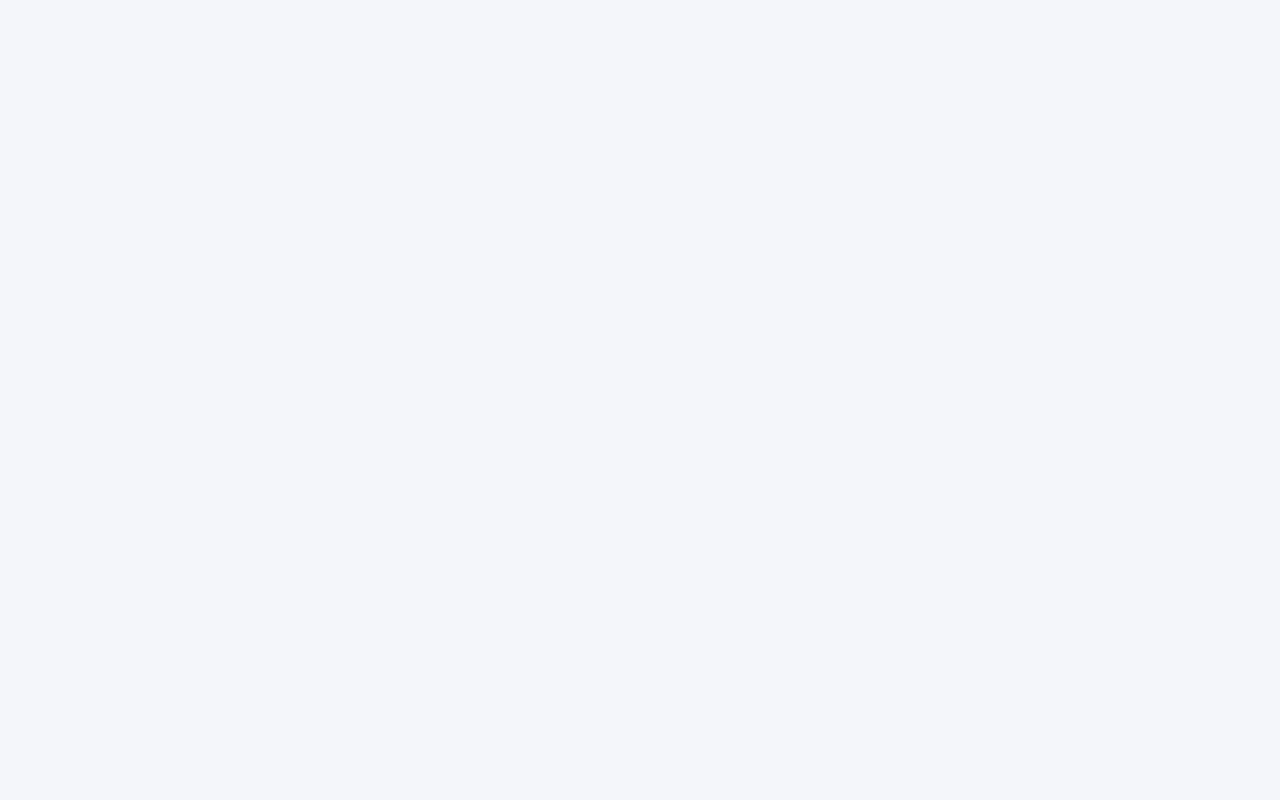
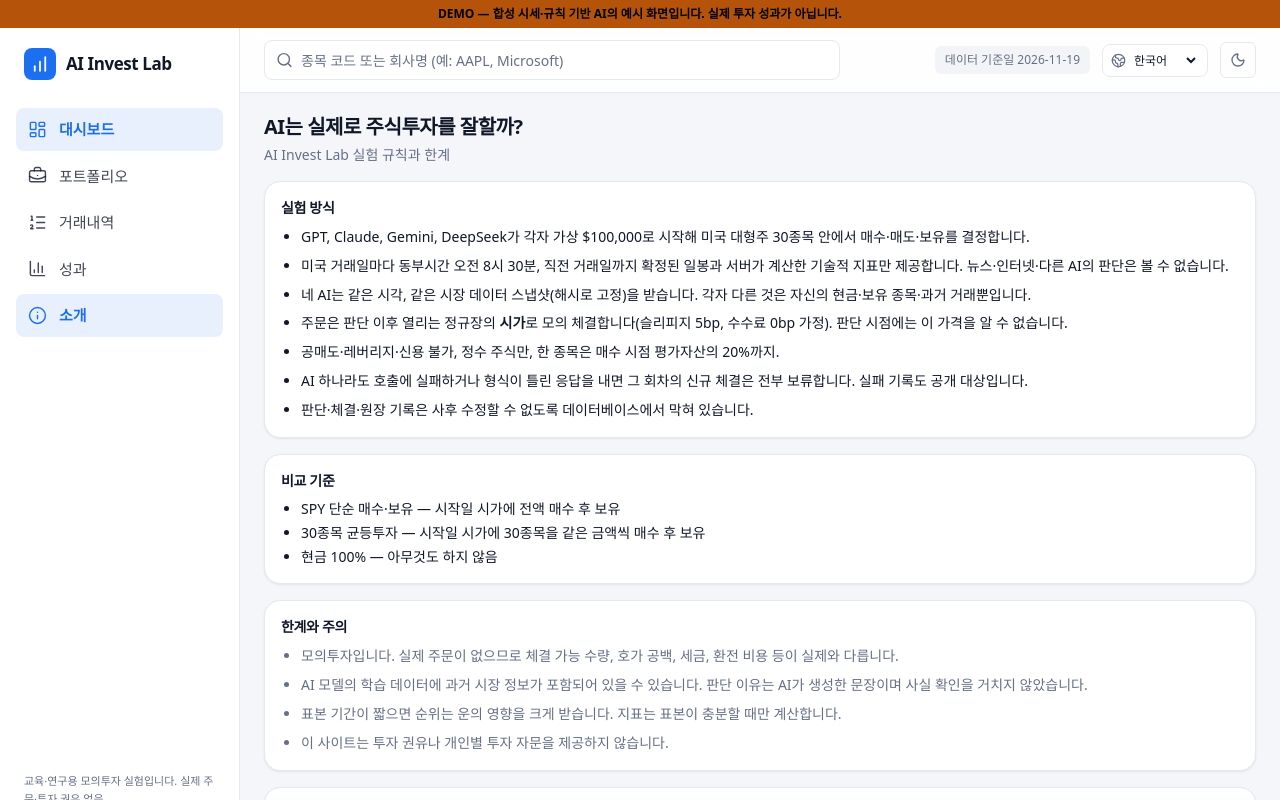
Before and after one commit to iskkang/ai-invest-lab, a Next.js app in the folder web/: page /ko/about in a window 1280 px wide. Before the commit this address had no page. Shown: the top 800 px of the page. Built offline with nearby package versions, Linux system fonts and the light colour scheme.

Commit message:
feat(i18n): route about under all four language prefixes

```diff
--- /dev/null
+++ b/web/app/[locale]/about/page.tsx
@@ -0,0 +1,18 @@
+import { notFound } from "next/navigation";
+import AboutPage from "@/app/about/page";
+import { isLocale } from "@/lib/public-content";
+import { dashboardMetadata } from "@/lib/seo";
+import { t } from "@/lib/i18n";
+export const revalidate = 300;
+export async function generateMetadata({params}:{params:Promise<{locale:string}>}) {
+  const {locale} = await params;
+  if(!isLocale(locale)) return {robots:{index:false}};
+  return dashboardMetadata(locale,"/about",t(locale,"소개"));
+}
+export default async function LocalizedPage({params}:{
+  params:Promise<{locale:string}>;
+}) {
+  const {locale} = await params;
+  if(!isLocale(locale)) notFound();
+  return <AboutPage/>;
+}
```
